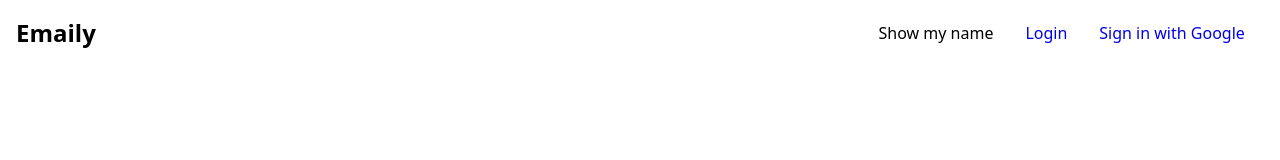
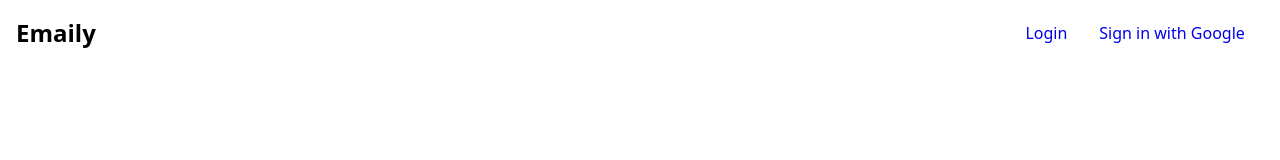
Before and after one commit to Mackiee21/EmailyFinal, a React (Vite) app in the folder client/: page / in a window 1280 px wide. Shown: the top 160 px of the page. Built offline with nearby package versions, Linux system fonts and the light colour scheme.

Commit message:
Update Header.jsx

```diff
--- a/client/src/Components/Header.jsx
+++ b/client/src/Components/Header.jsx
@@ -14,7 +14,6 @@ function Header() {
             <div className='header'>
                 <h2 className="title-logo">Emaily</h2>
                 <ul className="sign-list">
-                    <a onClick={getData}>Show my name</a>
                     <a href='/login'>Login</a>
                     <a href='/auth/google'>Sign in with Google</a>
                 </ul>
```
